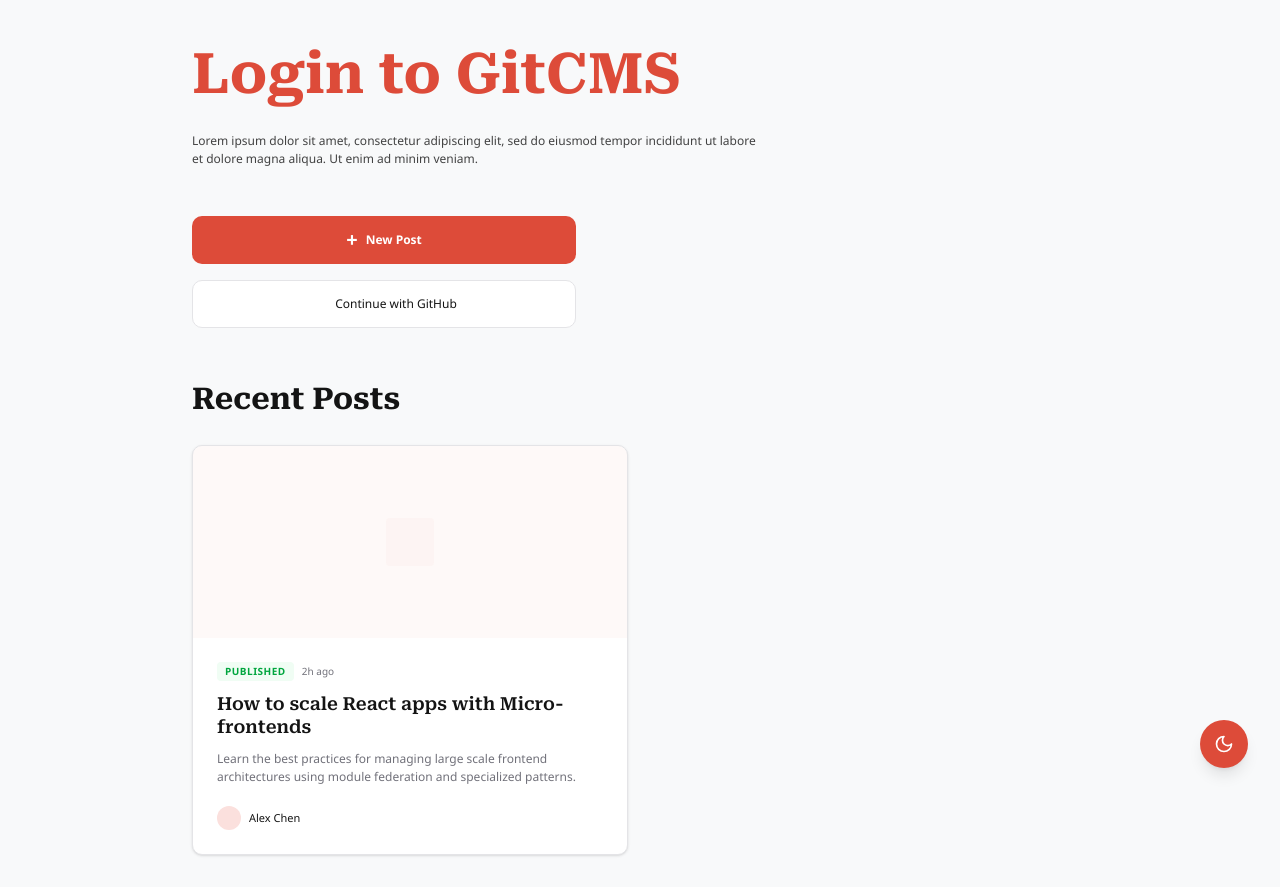
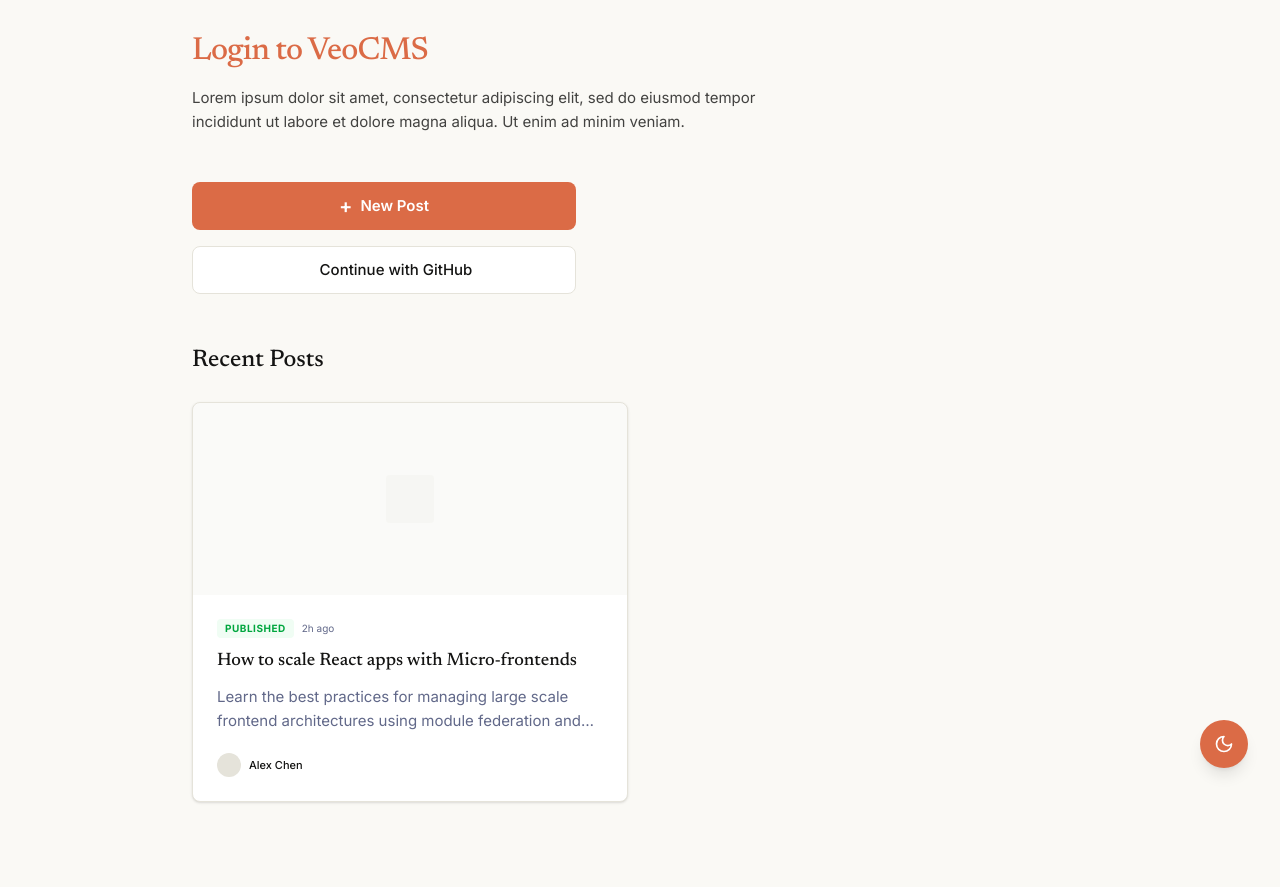
Before and after one commit to willianuk/veocms-platform, a Next.js app: page / in a window 1280 px wide. After the commit the page ends 834 px from the top, so only its background shows below. Built offline with nearby package versions, Linux system fonts and the light colour scheme.

Commit message:
refactor: update login page and update theme

```diff
--- a/app/globals.css
+++ b/app/globals.css
@@ -51,28 +51,40 @@
     h1 {
         font-family: var(--brand-font-heading);
         font-size: var(--text-h1);
-        font-weight: 700;
+        font-weight: 500;
+        line-height: 1.2;
+        letter-spacing: -0.025em;
         margin: 0;
     }
 
     h2 {
         font-family: var(--brand-font-heading);
         font-size: var(--text-h2);
-        font-weight: 700;
+        font-weight: 500;
         margin: 0;
     }
 
     h3 {
         font-family: var(--brand-font-heading);
         font-size: var(--text-h3);
-        font-weight: 600;
+        font-weight: 500;
         margin: 0;
     }
 
     h4 {
         font-family: var(--brand-font-heading);
         font-size: var(--text-h4);
-        font-weight: 600;
+        font-weight: 500;
         margin: 0;
     }
+
+    p {
+        margin: 0;
+        line-height: 1.6;
+    }
+
+    small {
+        font-size: var(--text-small);
+        line-height: 1.5;
+    }
 }
--- a/app/layout.tsx
+++ b/app/layout.tsx
@@ -1,13 +1,19 @@
 import type { Metadata } from "next";
-import { Roboto_Serif } from "next/font/google";
+import { Newsreader, Inter } from "next/font/google";
 import "./globals.css";
 import { themeConfig } from "@/config/theme";
 import { generateThemeVariables } from "@/lib/theme-utils";
 import { ThemeProvider } from "@/components/theme-provider";
 
-const robotoSerif = Roboto_Serif({
+const newsreader = Newsreader({
   subsets: ["latin"],
-  variable: "--font-roboto-serif",
+  variable: "--font-newsreader",
+  style: "normal",
+});
+
+const inter = Inter({
+  subsets: ["latin"],
+  variable: "--font-inter",
 });
 
 export const metadata: Metadata = {
@@ -24,20 +30,20 @@
   const darkStyles = generateThemeVariables(themeConfig, "dark");
 
   return (
-    <html lang="es" className={robotoSerif.variable} suppressHydrationWarning>
+    <html lang="es" className={`${newsreader.variable} ${inter.variable}`} suppressHydrationWarning>
       <head>
         <style
           dangerouslySetInnerHTML={{
             __html: `
           :root {
             ${Object.entries(lightStyles)
-              .map(([k, v]) => `${k}: ${v};`)
-              .join(" ")}
+                .map(([k, v]) => `${k}: ${v};`)
+                .join(" ")}
           }
           [data-theme='dark'] {
             ${Object.entries(darkStyles)
-              .map(([k, v]) => `${k}: ${v};`)
-              .join(" ")}
+                .map(([k, v]) => `${k}: ${v};`)
+                .join(" ")}
           }
         `,
           }}
--- a/app/login/page.tsx
+++ b/app/login/page.tsx
@@ -8,8 +8,8 @@
 /**
  * LoginPage Component
  *
- * A visually stunning login interface for GitCMS.
- * Fully semantic and connected to the central theme configuration.
+ * A high-end, semantic login interface for GitCMS.
+ * Matches the reference UI exactly using base HTML tags and theme variables.
  */
 export default function LoginPage() {
   const [isLoading, setIsLoading] = useState(false);
@@ -30,21 +30,18 @@
 
   return (
     <div className="flex min-h-screen flex-col items-center justify-center bg-background px-6 transition-colors duration-500">
-      {/* Subtle Background Decorative Elements */}
-      <div className="fixed inset-0 overflow-hidden pointer-events-none">
-        <div className="absolute top-[-15%] left-[-10%] w-[45%] h-[45%] bg-primary/5 rounded-full blur-[120px]" />
-        <div className="absolute bottom-[-15%] right-[-10%] w-[45%] h-[45%] bg-primary/5 rounded-full blur-[120px]" />
-      </div>
+      {/* Reference Top Bar Decoration */}
+      <div className="fixed top-0 left-0 w-full h-1 bg-primary" />
 
-      <div className="relative w-full max-w-[420px] flex flex-col items-center text-center">
+      <main className="relative w-full max-w-[400px] flex flex-col items-center py-12">
         {/* Header Section */}
-        <header className="flex flex-col items-center mb-12">
-          <h2 className="font-heading font-medium text-foreground leading-tight mb-3 tracking-tight">
-            Login to <span className="text-primary">GitCMS</span>
-          </h2>
-          <h3 className="text-muted-foreground font-body max-w-[300px]">
+        <header className="flex flex-col items-center text-center mb-10">
+          <h1 className="text-foreground">
+            Login to VeoCMS
+          </h1>
+          <p className="text-muted-foreground mt-3 max-w-[280px]">
             Your GitHub-powered content workspace.
-          </h3>
+          </p>
         </header>
 
         {/* Action Section */}
@@ -52,54 +49,42 @@
           <button
             onClick={handleLogin}
             disabled={isLoading}
-            className="group w-full h-[48px] flex items-center justify-center gap-3.5 bg-card border border-border rounded-brand text-foreground font-semibold shadow-sm transition-all hover:bg-muted hover:shadow-md active:scale-[0.98] cursor-pointer disabled:opacity-50 disabled:cursor-not-allowed"
+            className="group w-full h-[48px] flex items-center justify-center gap-3 rounded-brand bg-card border border-border text-foreground font-medium shadow-sm transition-all hover:bg-muted active:scale-[0.98] cursor-pointer disabled:opacity-50 disabled:cursor-not-allowed"
           >
             {isLoading ? (
               <div className="h-5 w-5 animate-spin rounded-full border-2 border-primary border-t-transparent" />
             ) : (
-              <GithubIcon className="w-[20px] h-[20px] transition-transform group-hover:scale-110" />
+              <GithubIcon className="w-5 h-5 transition-transform group-hover:scale-110" />
             )}
-            <span>
-              {isLoading ? "Connecting..." : "Continue with GitHub"}
-            </span>
+            <span className="text-[15px]">{isLoading ? "Connecting..." : "Continue with GitHub"}</span>
           </button>
 
-          <p className="text-[14px] text-muted-foreground/60 leading-relaxed px-4 font-body max-w-[340px]">
+          <p className="text-center px-4">
+            <small className="text-muted-foreground leading-relaxed">
               By clicking continue, you agree to our{" "}
-            <Link
-              href="/terms"
-              className="text-muted-foreground underline underline-offset-4 hover:text-foreground transition-colors decoration-border hover:decoration-foreground"
-            >
+              <Link href="/terms" className="underline underline-offset-4 hover:text-primary transition-colors decoration-border hover:decoration-primary">
                 Terms of Service
               </Link>{" "}
               and{" "}
-            <Link
-              href="/privacy"
-              className="text-muted-foreground underline underline-offset-4 hover:text-foreground transition-colors decoration-border hover:decoration-foreground"
-            >
+              <Link href="/privacy" className="underline underline-offset-4 hover:text-primary transition-colors decoration-border hover:decoration-primary">
                 Privacy Policy
               </Link>
               .
+            </small>
           </p>
         </div>
 
         {/* Footer Section */}
-        <footer className="mt-28 flex items-center gap-5 text-[14px] font-medium text-muted-foreground/40 font-body">
-          <Link
-            href="/help"
-            className="hover:text-foreground transition-colors"
-          >
+        <footer className="mt-16 flex items-center justify-center gap-4">
+          <Link href="/help" className="text-[13px] text-muted-foreground/60 hover:text-foreground transition-colors">
             Help Center
           </Link>
-          <div className="w-[1.5px] h-3.5 bg-border" aria-hidden="true" />
-          <Link
-            href="/updates"
-            className="hover:text-foreground transition-colors"
-          >
+          <div className="w-1 h-1 bg-border rounded-full" aria-hidden="true" />
+          <Link href="/updates" className="text-[13px] text-muted-foreground/60 hover:text-foreground transition-colors">
             Product Updates
           </Link>
         </footer>
-      </div>
+      </main>
     </div>
   );
 }
--- a/app/page.tsx
+++ b/app/page.tsx
@@ -7,7 +7,7 @@
       <main className="flex w-full max-w-4xl flex-col gap-12">
         {/* Header Section */}
         <section className="flex flex-col gap-4">
-          <h1 className="text-primary font-heading">Login to GitCMS</h1>
+          <h1 className="text-primary font-heading">Login to VeoCMS</h1>
           <p className="max-w-xl text-foreground/80">
             Lorem ipsum dolor sit amet, consectetur adipiscing elit, sed do
             eiusmod tempor incididunt ut labore et dolore magna aliqua. Ut enim
--- a/config/theme.ts
+++ b/config/theme.ts
@@ -1,51 +1,52 @@
 export const themeConfig = {
-  // Shared brand tokens
+  // Shared brand tokens based on reference
   brand: {
-    primary: "#DD4B39",
+    primary: "#DB6B46",
     primaryForeground: "#FFFFFF",
-    accent: "#FBE0DD",
-    accentForeground: "#141414",
-    radius: "10px",
+    accent: "#E5E3DA",
+    accentForeground: "#141413",
+    radius: "8px",
     spacing: "4px",
-    fontHeading: "var(--font-roboto-serif)",
-    fontBody: "Segoe UI, system-ui, -apple-system, sans-serif",
+    fontHeading: "var(--font-newsreader), serif",
+    fontBody: "var(--font-inter), sans-serif",
   },
   // Semantic tokens for each mode
   modes: {
     light: {
-      background: "#F8F9FA",
-      foreground: "#141414",
+      background: "#FAF9F5",
+      foreground: "#141413",
       card: "#FFFFFF",
-      cardForeground: "#141414",
+      cardForeground: "#141413",
       popover: "#FFFFFF",
-      popoverForeground: "#141414",
-      muted: "#F1F1F1",
-      mutedForeground: "#71717A",
-      border: "#E4E4E7",
-      input: "#E4E4E7",
-      ring: "#DD4B39",
+      popoverForeground: "#141413",
+      muted: "#F4F4F1",
+      mutedForeground: "#616889",
+      border: "#E5E3DA",
+      input: "#E5E3DA",
+      ring: "#DB6B46",
     },
     dark: {
-      background: "#0F0F0F",
-      foreground: "#F1F1F1",
-      card: "#18181B",
-      cardForeground: "#F1F1F1",
-      popover: "#18181B",
-      popoverForeground: "#F1F1F1",
-      muted: "#27272A",
-      mutedForeground: "#A1A1AA",
-      border: "#27272A",
-      input: "#27272A",
-      ring: "#E25C4D",
+      background: "#141413",
+      foreground: "#FAF9F5",
+      card: "#1C1C1B",
+      cardForeground: "#FAF9F5",
+      popover: "#1C1C1B",
+      popoverForeground: "#FAF9F5",
+      muted: "#262625",
+      mutedForeground: "#949491",
+      border: "#262625",
+      input: "#262625",
+      ring: "#DB6B46",
     },
   },
-  // Typography scales
+  // Typography scales (Directly matching reference)
   typography: {
-    h1: "56px",
-    h2: "30px",
-    h3: "14px",
-    h4: "12px",
-    body: "12px",
+    h1: "32px",
+    h2: "24px",
+    h3: "18px",
+    h4: "15px",
+    body: "15px",
+    small: "12px",
   },
 } as const;
 
--- a/lib/theme-utils.ts
+++ b/lib/theme-utils.ts
@@ -31,11 +31,12 @@
     "--brand-radius": brand.radius,
     "--brand-spacing-unit": brand.spacing,
 
-    // Typography
+    // Typography (Direct scale mapping)
     "--text-h1": config.typography.h1,
     "--text-h2": config.typography.h2,
     "--text-h3": config.typography.h3,
     "--text-h4": config.typography.h4,
     "--text-body": config.typography.body,
+    "--text-small": config.typography.small,
   } as React.CSSProperties;
 }
```
Lines whose indentation alone changed are shown as unchanged.
